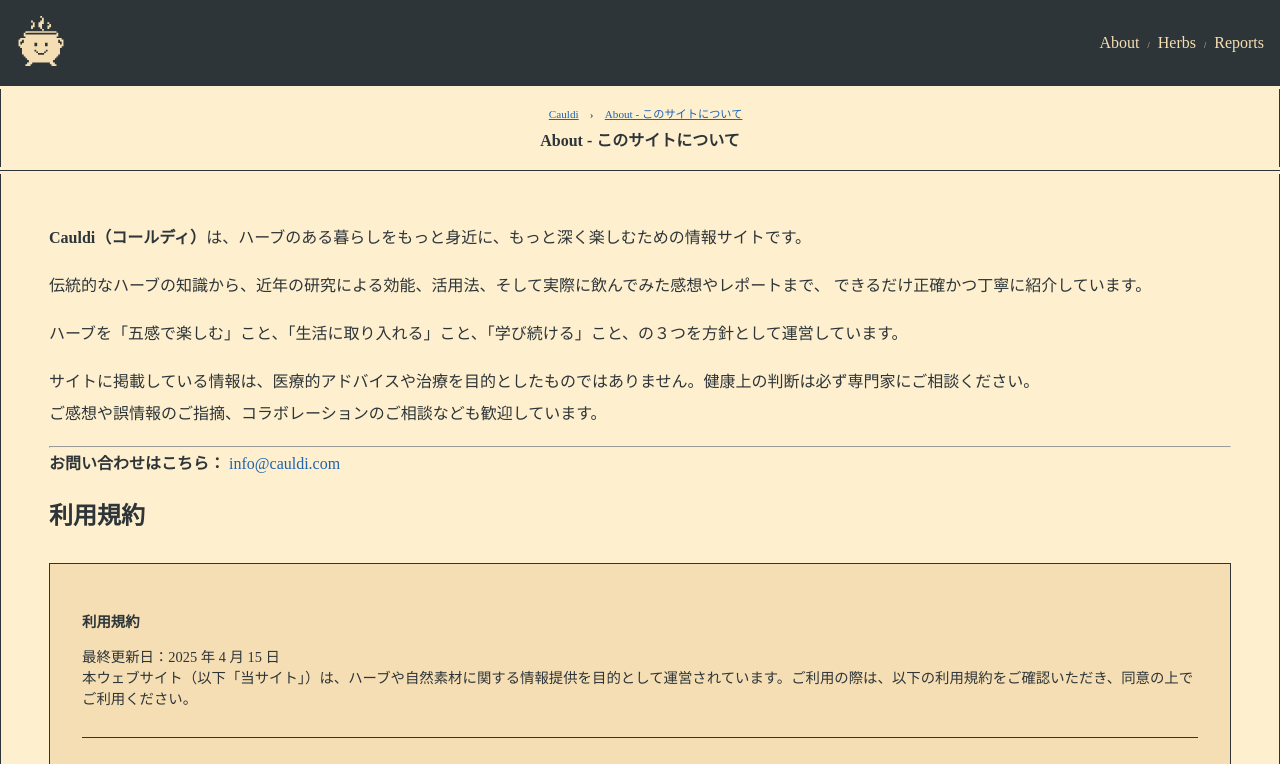
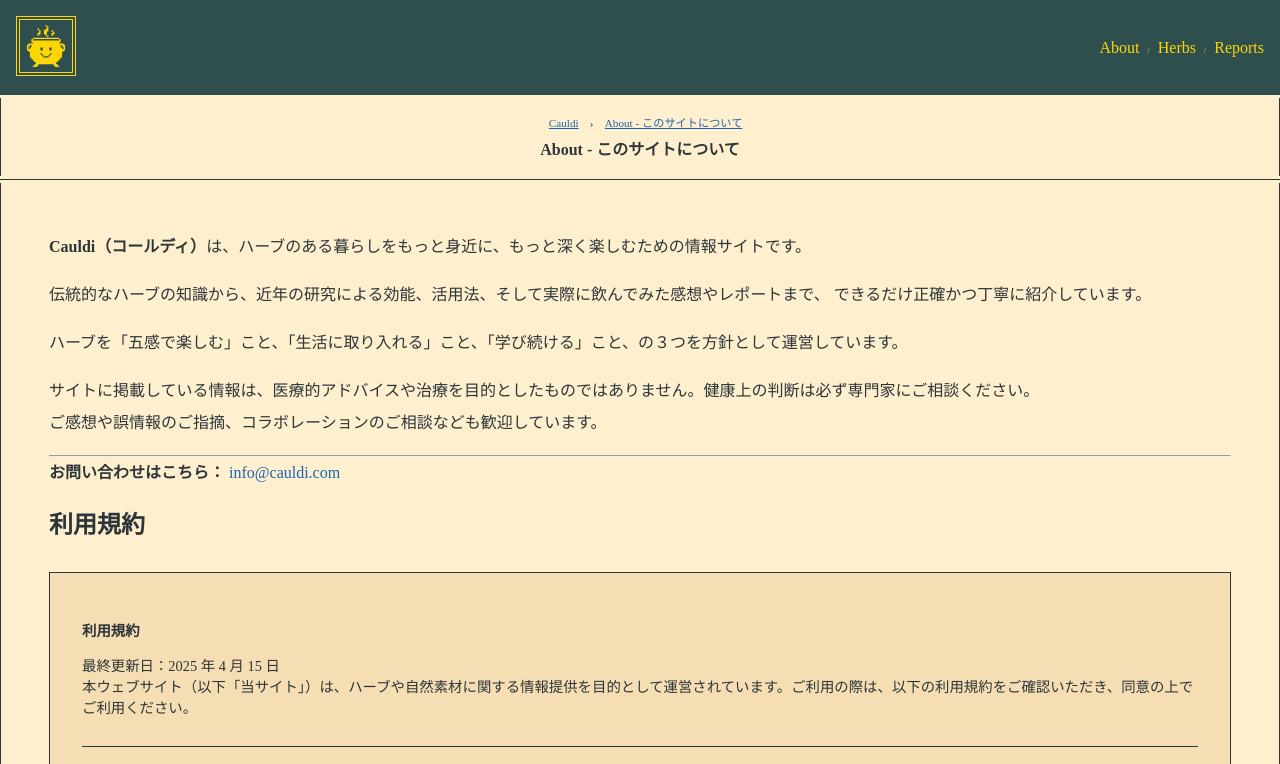
Before and after one commit to migiwa-ya/cauldi, an Astro site: page /about in a window 1280 px wide. Shown: the top 764 px of the page. Built offline with nearby package versions, Linux system fonts and the light colour scheme; Astro itself is replaced by a stand-in of ours; a web font is replaced by a local one.

Commit message:
adjust style

```diff
--- a/src/styles/global.css
+++ b/src/styles/global.css
@@ -38,16 +38,19 @@ ol {
   display: flex;
   justify-content: space-between;
   align-items: center;
-  background-color: var(--color-vintage-ink);
+  background-color: darkslategrey;
 
   .logo {
     display: inline-block;
     padding: 1em;
+    line-height: 1;
   }
 
   .logomark {
-    width: 50px;
-    fill: var(--color-vintage-ink-reverse);
+    width: 60px;
+    fill: gold;
+    border: 4px double gold;
+    padding: 0.3em;
   }
 
   nav {
@@ -66,7 +69,7 @@ ol {
       font-size: 1em;
       font-weight: 100;
       font-family: "Stoke", serif;
-      color: var(--color-vintage-ink-reverse);
+      color: gold;
 
       &:not(:last-child)::after {
         content: "/";
@@ -81,12 +84,12 @@ ol {
   display: flex;
   justify-content: space-between;
   align-items: center;
-  background-color: var(--color-vintage-ink);
-  color: var(--color-vintage-ink-reverse);
+  background-color: darkslategrey;
+  color: gold;
   text-align: center;
 
   .logomark {
-    fill: var(--color-vintage-ink-reverse);
+    fill: gold;
   }
 }
 
```
